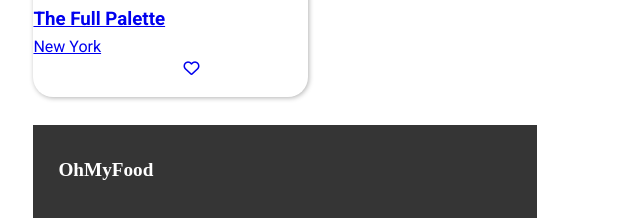
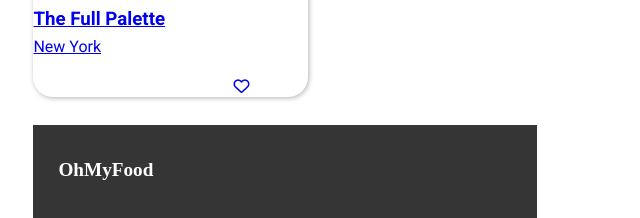
Before and after one commit to Olivertwst/ohmyfood, a website: page index.html in a window 1280 px wide. Shown: the part 1105-1323 px from the top of the page, 355-995 px from the left. Drawn offline with nearby package versions, Linux system fonts and the light colour scheme; files that its build step writes are made by us from their sources; a web font is replaced by a local one.

Commit message:
added the new emblem on the 1st card

```diff
--- a/src/sass/pages/_home.scss
+++ b/src/sass/pages/_home.scss
@@ -172,9 +172,9 @@
     background-color: $tertiary-color;
 }
 
-.heart {
+.fa-heart::before {
     position: absolute;
-    left: 150px;
+    left: 200px;
     justify-content: flex-start;
     display: flex;
 }
```
